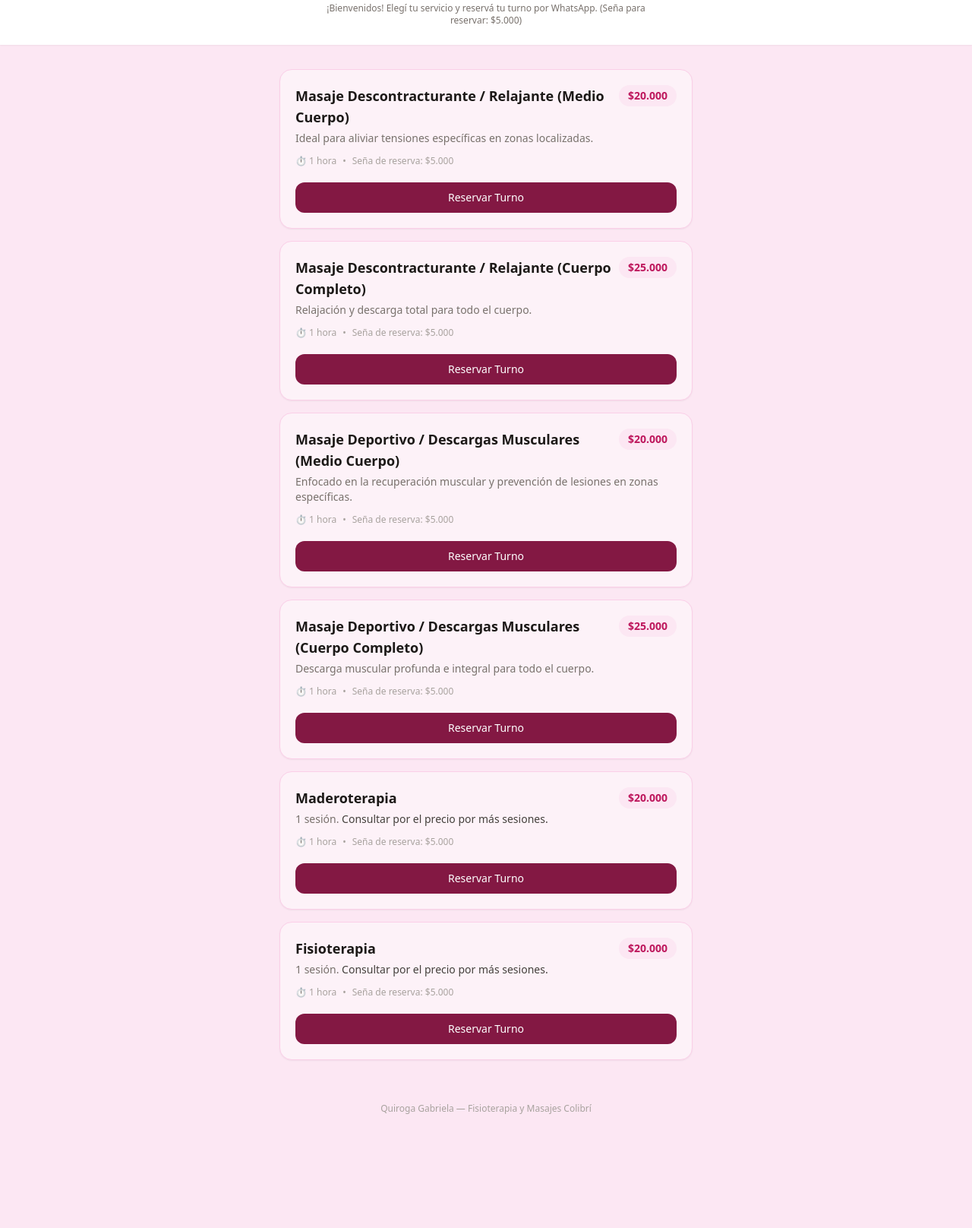
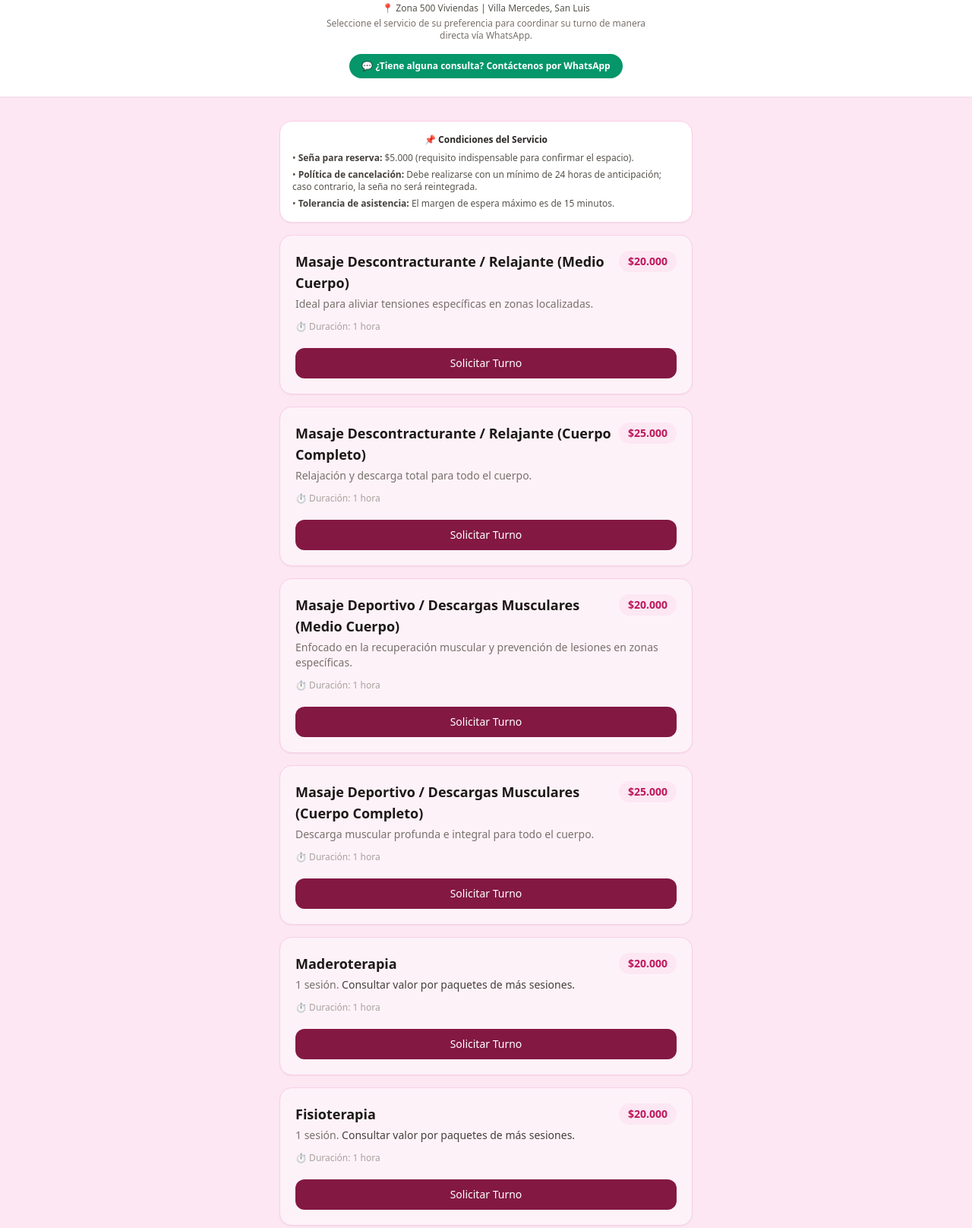
Before and after one commit to ceciliaarce07/Masajes-Web, a plain HTML site: page index.html in a window 1280 px wide. Shown: the part 85-1701 px from the top of the page at 76% size. Before the commit the page ends 1576 px from the top, so only its background shows below. Drawn offline with nearby package versions, Linux system fonts and the light colour scheme.

Commit message:
Actualizacion de politicas

```diff
--- a/index.html
+++ b/index.html
@@ -13,11 +13,27 @@
     <header class="bg-white shadow-sm py-6 px-4 text-center">
         <h1 class="text-2xl font-bold tracking-wide text-stone-900">Quiroga Gabriela</h1>
         <p class="text-pink-700 font-medium text-sm mt-1">Fisioterapia y Masajes — Masajes Colibrí</p>
-        <p class="text-stone-500 text-xs mt-2 max-w-md mx-auto">¡Bienvenidos! Elegí tu servicio y reservá tu turno por WhatsApp. (Seña para reservar: $5.000)</p>
+        <p class="text-stone-600 text-xs mt-2 font-medium">📍 Zona 500 Viviendas | Villa Mercedes, San Luis</p>
+        <p class="text-stone-500 text-xs mt-1 max-w-md mx-auto">Seleccione el servicio de su preferencia para coordinar su turno de manera directa vía WhatsApp.</p>
+
+        <!-- Botón de Consulta General -->
+        <div class="mt-4">
+            <a href="https://wa.me/549265770641?text=Hola!%20Me%20comunico%20para%20realizar%20una%20consulta%20general%20sobre%20los%20turnos." target="_blank" class="inline-flex items-center gap-2 bg-emerald-600 hover:bg-emerald-700 text-white text-xs font-semibold px-4 py-2 rounded-full transition duration-200 shadow-sm">
+                💬 ¿Tiene alguna consulta? Contáctenos por WhatsApp
+            </a>
+        </div>
     </header>
 
     <!-- Contenido Principal: Listado de Servicios -->
     <main class="max-w-xl mx-auto p-4 w-full flex-grow space-y-4 my-4">
+
+        <!-- Tarjeta de Políticas y Condiciones -->
+        <div class="bg-white p-4 rounded-2xl shadow-sm border border-pink-200 text-xs text-stone-600 space-y-1.5">
+            <p class="font-semibold text-stone-800 text-center mb-2">📌 Condiciones del Servicio</p>
+            <p>• <strong class="text-stone-700">Seña para reserva:</strong> $5.000 (requisito indispensable para confirmar el espacio).</p>
+            <p>• <strong class="text-stone-700">Política de cancelación:</strong> Debe realizarse con un mínimo de 24 horas de anticipación; caso contrario, la seña no será reintegrada.</p>
+            <p>• <strong class="text-stone-700">Tolerancia de asistencia:</strong> El margen de espera máximo es de 15 minutos.</p>
+        </div>
 
         <!-- 1. Descontracturante / Relajante (Medio Cuerpo) -->
         <div class="bg-pink-50 p-5 rounded-2xl shadow-sm border border-pink-200 flex flex-col justify-between">
@@ -28,13 +44,11 @@
                 </div>
                 <p class="text-stone-500 text-sm mt-1">Ideal para aliviar tensiones específicas en zonas localizadas.</p>
                 <div class="text-stone-400 text-xs mt-3 flex items-center gap-2">
-                    <span>⏱️ 1 hora</span>
-                    <span>•</span>
-                    <span>Seña de reserva: $5.000</span>
+                    <span>⏱️ Duración: 1 hora</span>
                 </div>
             </div>
             <button onclick="reservar('Masaje Descontracturante / Relajante (Medio Cuerpo)', '$20.000')" class="mt-5 w-full bg-pink-900 hover:bg-pink-800 text-white font-medium py-2.5 rounded-xl transition duration-200 text-sm flex items-center justify-center gap-2">
-                Reservar Turno
+                Solicitar Turno
             </button>
         </div>
 
@@ -47,13 +61,11 @@
                 </div>
                 <p class="text-stone-500 text-sm mt-1">Relajación y descarga total para todo el cuerpo.</p>
                 <div class="text-stone-400 text-xs mt-3 flex items-center gap-2">
-                    <span>⏱️ 1 hora</span>
-                    <span>•</span>
-                    <span>Seña de reserva: $5.000</span>
+                    <span>⏱️ Duración: 1 hora</span>
                 </div>
             </div>
             <button onclick="reservar('Masaje Descontracturante / Relajante (Cuerpo Completo)', '$25.000')" class="mt-5 w-full bg-pink-900 hover:bg-pink-800 text-white font-medium py-2.5 rounded-xl transition duration-200 text-sm flex items-center justify-center gap-2">
-                Reservar Turno
+                Solicitar Turno
             </button>
         </div>
 
@@ -66,13 +78,11 @@
                 </div>
                 <p class="text-stone-500 text-sm mt-1">Enfocado en la recuperación muscular y prevención de lesiones en zonas específicas.</p>
                 <div class="text-stone-400 text-xs mt-3 flex items-center gap-2">
-                    <span>⏱️ 1 hora</span>
-                    <span>•</span>
-                    <span>Seña de reserva: $5.000</span>
+                    <span>⏱️ Duración: 1 hora</span>
                 </div>
             </div>
             <button onclick="reservar('Masaje Deportivo / Descargas Musculares (Medio Cuerpo)', '$20.000')" class="mt-5 w-full bg-pink-900 hover:bg-pink-800 text-white font-medium py-2.5 rounded-xl transition duration-200 text-sm flex items-center justify-center gap-2">
-                Reservar Turno
+                Solicitar Turno
             </button>
         </div>
 
@@ -85,13 +95,11 @@
                 </div>
                 <p class="text-stone-500 text-sm mt-1">Descarga muscular profunda e integral para todo el cuerpo.</p>
                 <div class="text-stone-400 text-xs mt-3 flex items-center gap-2">
-                    <span>⏱️ 1 hora</span>
-                    <span>•</span>
-                    <span>Seña de reserva: $5.000</span>
+                    <span>⏱️ Duración: 1 hora</span>
                 </div>
             </div>
             <button onclick="reservar('Masaje Deportivo / Descargas Musculares (Cuerpo Completo)', '$25.000')" class="mt-5 w-full bg-pink-900 hover:bg-pink-800 text-white font-medium py-2.5 rounded-xl transition duration-200 text-sm flex items-center justify-center gap-2">
-                Reservar Turno
+                Solicitar Turno
             </button>
         </div>
 
@@ -102,15 +110,13 @@
                     <h2 class="text-lg font-semibold text-stone-900">Maderoterapia</h2>
                     <span class="text-pink-700 font-bold bg-pink-100 px-3 py-1 rounded-full text-sm">$20.000</span>
                 </div>
-                <p class="text-stone-500 text-sm mt-1">1 sesión. <span class="font-medium text-stone-700">Consultar por el precio por más sesiones.</span></p>
+                <p class="text-stone-500 text-sm mt-1">1 sesión. <span class="font-medium text-stone-700">Consultar valor por paquetes de más sesiones.</span></p>
                 <div class="text-stone-400 text-xs mt-3 flex items-center gap-2">
-                    <span>⏱️ 1 hora</span>
-                    <span>•</span>
-                    <span>Seña de reserva: $5.000</span>
+                    <span>⏱️ Duración: 1 hora</span>
                 </div>
             </div>
             <button onclick="reservar('Maderoterapia', '$20.000')" class="mt-5 w-full bg-pink-900 hover:bg-pink-800 text-white font-medium py-2.5 rounded-xl transition duration-200 text-sm flex items-center justify-center gap-2">
-                Reservar Turno
+                Solicitar Turno
             </button>
         </div>
 
@@ -121,15 +127,13 @@
                     <h2 class="text-lg font-semibold text-stone-900">Fisioterapia</h2>
                     <span class="text-pink-700 font-bold bg-pink-100 px-3 py-1 rounded-full text-sm">$20.000</span>
                 </div>
-                <p class="text-stone-500 text-sm mt-1">1 sesión. <span class="font-medium text-stone-700">Consultar por el precio por más sesiones.</span></p>
+                <p class="text-stone-500 text-sm mt-1">1 sesión. <span class="font-medium text-stone-700">Consultar valor por paquetes de más sesiones.</span></p>
                 <div class="text-stone-400 text-xs mt-3 flex items-center gap-2">
-                    <span>⏱️ 1 hora</span>
-                    <span>•</span>
-                    <span>Seña de reserva: $5.000</span>
+                    <span>⏱️ Duración: 1 hora</span>
                 </div>
             </div>
             <button onclick="reservar('Fisioterapia', '$20.000')" class="mt-5 w-full bg-pink-900 hover:bg-pink-800 text-white font-medium py-2.5 rounded-xl transition duration-200 text-sm flex items-center justify-center gap-2">
-                Reservar Turno
+                Solicitar Turno
             </button>
         </div>
 
@@ -138,13 +142,14 @@
     <!-- Pie de página -->
     <footer class="text-center py-6 text-stone-400 text-xs">
         <p>Quiroga Gabriela — Fisioterapia y Masajes Colibrí</p>
+        <p class="mt-1">Villa Mercedes, San Luis</p>
     </footer>
 
     <!-- Lógica de WhatsApp -->
     <script>
         function reservar(servicio, precio) {
             const telefono = "549265770641";
-            const mensaje = `Hola! Me interesa reservar un turno para el servicio de *${servicio}* (${precio}). (Seña para reservar: $5.000). ¿Qué horarios tienen disponibles?`;
+            const mensaje = `Hola! Deseo solicitar un turno para el servicio de *${servicio}* (${precio}). (Comprendo que la seña para confirmar es de $5.000). ¿Qué horarios tienen disponibles?`;
             const url = `https://wa.me/${telefono}?text=${encodeURIComponent(mensaje)}`;
             window.open(url, '_blank');
         }
```
